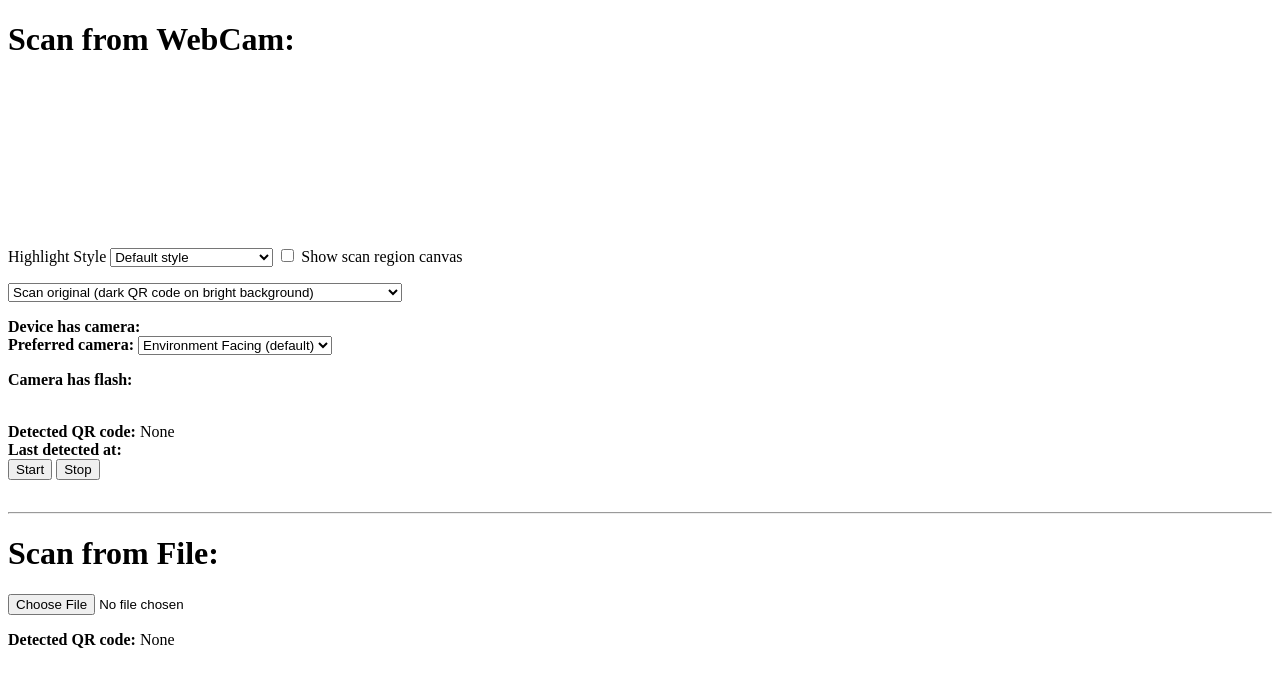
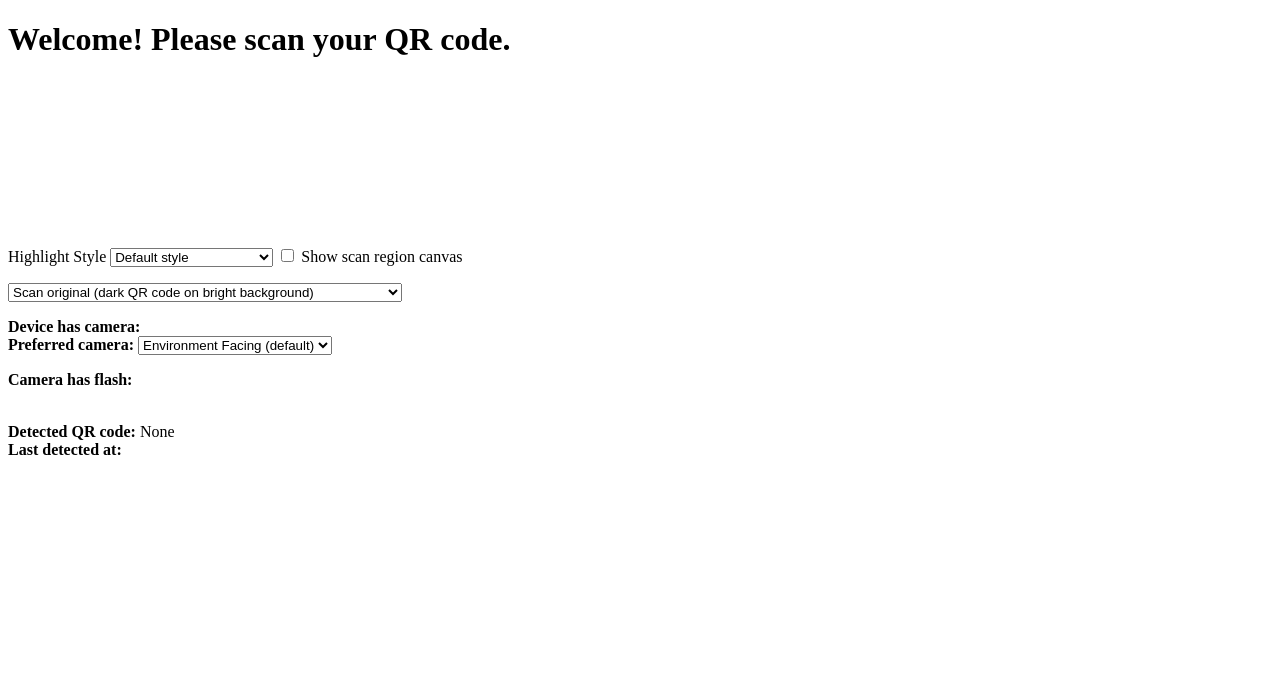
Before and after one commit to ironkun2k4/clock, a Flask app: page / in a window 1280 px wide. Shown: the top 687 px of the page. Run offline with Flask 2, Linux system fonts and the light colour scheme; some libraries are stand-ins or nearby versions.

Commit message:
Add welcome message

```diff
--- a/volunteer_hours/templates/index.html
+++ b/volunteer_hours/templates/index.html
@@ -5,7 +5,7 @@
     <title>QR Scanner Demo</title>
 </head>
 <body>
-<h1>Scan from WebCam:</h1>
+<h1>Welcome! Please scan your QR code.</h1>
 <div id="video-container">
     <video id="qr-video"></video>
 </div>
@@ -53,18 +53,7 @@
 <b>Last detected at: </b>
 <span id="cam-qr-result-timestamp"></span>
 <br>
-<button id="start-button">Start</button>
-<button id="stop-button">Stop</button>
-<hr>
 
-<h1>Scan from File:</h1>
-<input type="file" id="file-selector">
-<b>Detected QR code: </b>
-<span id="file-qr-result">None</span>
-
-<!--<script src="../qr-scanner.umd.min.js"></script>-->
-<!--<script src="../qr-scanner.legacy.min.js"></script>-->
-<!--script type="module"-->
 <script src="{{url_for('static', filename='js/qr-scanner/qr-scanner.umd.min.js')}}"></script>
 <script>
     const video = document.getElementById('qr-video');
@@ -149,14 +138,6 @@
         scanner.toggleFlash().then(() => flashState.textContent = scanner.isFlashOn() ? 'on' : 'off');
     });
 
-    document.getElementById('start-button').addEventListener('click', () => {
-        scanner.start();
-    });
-
-    document.getElementById('stop-button').addEventListener('click', () => {
-        scanner.stop();
-    });
-
     // ####### File Scanning #######
 
     fileSelector.addEventListener('change', event => {
@@ -210,10 +191,6 @@
     hr {
         margin-top: 32px;
     }
-    input[type="file"] {
-        display: block;
-        margin-bottom: 16px;
-    }
 </style>
 </body>
 </html>
```
